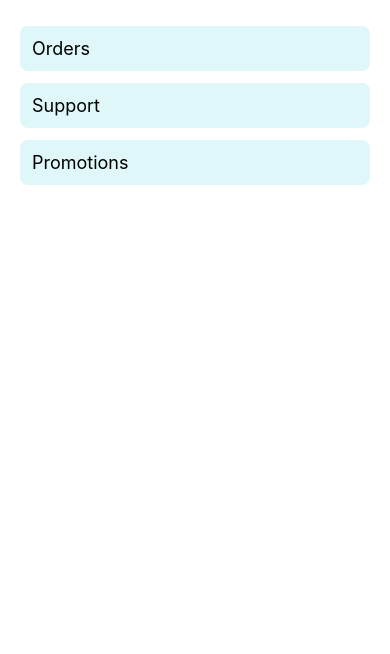
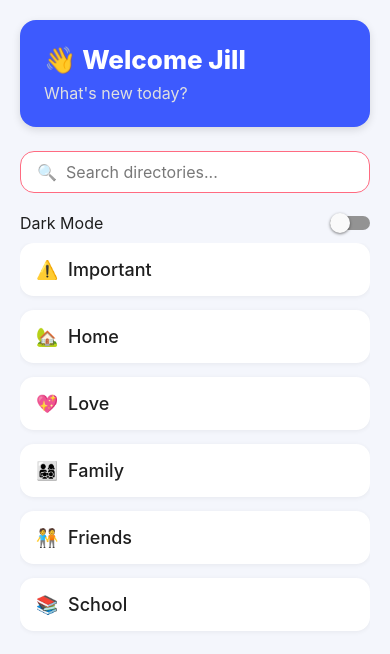
Before and after one commit to AyushiPatel266/MessagesApp, a React Native app: screen / in a window 390 px wide. Shown: the top 654 px of the page. Built offline with nearby package versions, Linux system fonts and the light colour scheme.

Commit message:
Add new and modified files

```diff
--- a/App.tsx
+++ b/App.tsx
@@ -1,3 +1,4 @@
-// At root (not in src/), replace the default App.tsx with:
+// App.tsx (Root)
+import React from 'react';
 import App from './src/App';
 export default App;
--- a/src/components/DirectoryList.tsx
+++ b/src/components/DirectoryList.tsx
@@ -1,39 +1,118 @@
-import React from 'react';
+import React, { useState } from 'react';
 import {
   FlatList,
   Text,
   TouchableOpacity,
   View,
   StyleSheet,
+  TextInput,
+  Platform,
 } from 'react-native';
-import { directories, Directory } from '../data/data';
+import { directories as allDirectories, Directory } from '../data/data';
+import { useTheme } from '../context/ThemeContext';
+import ThemeToggle from './ThemeToggle';
 
-interface DirectoryListProps {
+interface Props {
   onSelect: (directory: Directory) => void;
 }
 
-const DirectoryList: React.FC<DirectoryListProps> = ({ onSelect }) => (
-  <View style={styles.container}>
+const DirectoryList: React.FC<Props> = ({ onSelect }) => {
+  const { colors } = useTheme();
+  const [search, setSearch] = useState('');
+  const directories = allDirectories.filter((dir) =>
+    dir.name.toLowerCase().includes(search.toLowerCase())
+  );
+
+  return (
+    <View style={[styles.container, { backgroundColor: colors.background }]}>
+      {/* Welcome Header */}
+      <View style={[styles.headerCard, { backgroundColor: colors.primary }]}>
+        <Text style={styles.welcome}>👋 Welcome Jill</Text>
+        <Text style={styles.subtitle}>What's new today?</Text>
+      </View>
+
+      {/* Search Bar */}
+      <TextInput
+        style={[
+          styles.searchBar,
+          {
+            backgroundColor: colors.card,
+            color: colors.text,
+            borderColor: colors.accent,
+          },
+        ]}
+        placeholder="🔍  Search directories..."
+        placeholderTextColor={colors.text + '99'}
+        value={search}
+        onChangeText={setSearch}
+      />
+
+      {/* Theme Toggle */}
+      <ThemeToggle />
+
+      {/* Directory List */}
       <FlatList
         data={directories}
         keyExtractor={(item) => item.name}
         renderItem={({ item }) => (
-        <TouchableOpacity onPress={() => onSelect(item)}>
-          <Text style={styles.item}>{item.name}</Text>
+          <TouchableOpacity
+            style={[styles.card, { backgroundColor: colors.card }]}
+            onPress={() => onSelect(item)}
+          >
+            <Text style={[styles.cardText, { color: colors.text }]}>
+              {item.icon}  {item.name}
+            </Text>
           </TouchableOpacity>
         )}
+        contentContainerStyle={{ paddingBottom: 20 }}
       />
     </View>
   );
+};
 
 const styles = StyleSheet.create({
   container: { flex: 1, padding: 20 },
-  item: {
+  headerCard: {
+    borderRadius: 16,
+    padding: 24,
+    marginBottom: 24,
+    shadowColor: '#000',
+    shadowOpacity: 0.12,
+    shadowOffset: { width: 0, height: 3 },
+    shadowRadius: 8,
+    elevation: 4,
+  },
+  welcome: {
+    fontSize: 26,
+    fontWeight: '800',
+    color: '#ffffff',
+  },
+  subtitle: {
+    fontSize: 16,
+    color: '#e0e0e0',
+    marginTop: 8,
+  },
+  searchBar: {
+    paddingVertical: Platform.OS === 'ios' ? 14 : 10,
+    paddingHorizontal: 16,
+    borderRadius: 14,
+    borderWidth: 1.6,
+    marginBottom: 20,
+    fontSize: 16,
+  },
+  card: {
+    padding: 16,
+    borderRadius: 14,
+    marginBottom: 14,
+    shadowColor: '#000',
+    shadowOpacity: 0.06,
+    shadowOffset: { width: 0, height: 1 },
+    shadowRadius: 5,
+    elevation: 2,
+  },
+  cardText: {
     fontSize: 18,
-    padding: 12,
-    backgroundColor: '#e0f7fa',
-    marginVertical: 6,
-    borderRadius: 8,
+    fontWeight: '500',
   },
 });
 
--- a/src/components/MessageScreen.tsx
+++ b/src/components/MessageScreen.tsx
@@ -1,50 +1,150 @@
-import React from 'react';
+import React, { useState } from 'react';
 import {
+  View,
+  Text,
   FlatList,
-  Text,
   TouchableOpacity,
-  View,
   StyleSheet,
+  TextInput,
+  KeyboardAvoidingView,
+  Platform,
+  Alert,
 } from 'react-native';
 import { Directory } from '../data/data';
+import { useTheme } from '../context/ThemeContext';
 
-interface MessageScreenProps {
+interface Props {
   directory: Directory;
   onBack: () => void;
 }
 
-const MessageScreen: React.FC<MessageScreenProps> = ({ directory, onBack }) => (
-  <View style={styles.container}>
-    <TouchableOpacity onPress={onBack}>
-      <Text style={styles.back}>← Back</Text>
-    </TouchableOpacity>
-    <Text style={styles.header}>{directory.name} Messages</Text>
-    <FlatList
-      data={directory.messages}
-      keyExtractor={(item, index) => `${directory.name}-${index}`}
-      renderItem={({ item }) => <Text style={styles.message}>{item}</Text>}
-    />
-  </View>
-);
+const MessageScreen: React.FC<Props> = ({ directory, onBack }) => {
+  const { colors } = useTheme();
+  const [messages, setMessages] = useState(directory.messages);
+  const [newMessage, setNewMessage] = useState('');
+
+  const addMessage = () => {
+    if (newMessage.trim()) {
+      setMessages([...messages, newMessage]);
+      setNewMessage('');
+    }
+  };
+
+  const removeMessage = (index: number) => {
+    Alert.alert('Delete Message', 'Are you sure you want to delete this message?', [
+      { text: 'Cancel', style: 'cancel' },
+      {
+        text: 'Delete',
+        style: 'destructive',
+        onPress: () => {
+          const updated = [...messages];
+          updated.splice(index, 1);
+          setMessages(updated);
+        }
+      }
+    ]);
+  };
+
+  return (
+    <KeyboardAvoidingView
+      style={[styles.container, { backgroundColor: colors.background }]}
+      behavior={Platform.OS === 'ios' ? 'padding' : undefined}
+    >
+      <TouchableOpacity style={[styles.backButton, { backgroundColor: colors.primary }]} onPress={onBack}>
+        <Text style={styles.backIcon}>←</Text>
+      </TouchableOpacity>
+
+      <Text style={[styles.header, { color: colors.text }]}>{directory.icon} {directory.name}</Text>
+
+      <FlatList
+        data={messages}
+        keyExtractor={(_, index) => `${directory.name}-${index}`}
+        renderItem={({ item, index }) => (
+          <TouchableOpacity
+            onLongPress={() => removeMessage(index)}
+            style={[styles.messageCard, { backgroundColor: colors.messageBg }]}
+          >
+            <Text style={[styles.messageText, { color: colors.text }]}>{item}</Text>
+            <Text style={[styles.hintText, { color: colors.text + '88' }]}>Long press to delete</Text>
+          </TouchableOpacity>
+        )}
+      />
+
+      <View style={styles.inputContainer}>
+        <TextInput
+          style={[styles.input, { backgroundColor: colors.card, color: colors.text }]}
+          value={newMessage}
+          onChangeText={setNewMessage}
+          placeholder="Add a message..."
+          placeholderTextColor={colors.text + '99'}
+        />
+        <TouchableOpacity onPress={addMessage}>
+          <Text style={[styles.send, { color: colors.accent }]}>Send</Text>
+        </TouchableOpacity>
+      </View>
+    </KeyboardAvoidingView>
+  );
+};
 
 const styles = StyleSheet.create({
   container: { flex: 1, padding: 20 },
-  back: {
-    fontSize: 16,
-    color: 'blue',
-    marginBottom: 10,
+  backButton: {
+    width: 40,
+    height: 40,
+    borderRadius: 20,
+    justifyContent: 'center',
+    alignItems: 'center',
+    marginBottom: 16,
+    shadowColor: '#000',
+    shadowOpacity: 0.2,
+    shadowOffset: { width: 0, height: 2 },
+    shadowRadius: 6,
+    elevation: 4,
+  },
+  backIcon: {
+    fontSize: 20,
+    color: '#fff',
+    fontWeight: 'bold',
   },
   header: {
-    fontSize: 22,
+    fontSize: 24,
+    fontWeight: '700',
+    marginBottom: 20,
+  },
+  messageCard: {
+    padding: 16,
+    borderRadius: 12,
+    marginBottom: 10,
+    shadowColor: '#000',
+    shadowOpacity: 0.08,
+    shadowOffset: { width: 0, height: 1 },
+    shadowRadius: 3,
+    elevation: 2,
+  },
+  messageText: {
+    fontSize: 16,
+    fontWeight: '500',
+  },
+  hintText: {
+    fontSize: 12,
+    marginTop: 4,
+    fontStyle: 'italic',
+  },
+  inputContainer: {
+    flexDirection: 'row',
+    alignItems: 'center',
+    marginTop: 10,
+  },
+  input: {
+    flex: 1,
+    padding: 12,
+    borderRadius: 10,
+    fontSize: 16,
+    marginRight: 10,
+  },
+  send: {
+    fontSize: 16,
     fontWeight: 'bold',
-    marginBottom: 15,
-  },
-  message: {
-    fontSize: 16,
-    padding: 12,
-    backgroundColor: '#fff3e0',
-    marginVertical: 5,
-    borderRadius: 6,
   },
 });
 
--- /dev/null
+++ b/src/components/ThemeToggle.tsx
@@ -0,0 +1,28 @@
+import React from 'react';
+import { Switch, View, Text, StyleSheet } from 'react-native';
+import { useTheme } from '../context/ThemeContext';
+
+const ThemeToggle = () => {
+  const { isDark, toggleTheme, colors } = useTheme();
+
+  return (
+    <View style={styles.container}>
+      <Text style={[styles.label, { color: colors.text }]}>Dark Mode</Text>
+      <Switch value={isDark} onValueChange={toggleTheme} />
+    </View>
+  );
+};
+
+const styles = StyleSheet.create({
+  container: {
+    flexDirection: 'row',
+    alignItems: 'center',
+    justifyContent: 'space-between',
+    paddingBottom: 10,
+  },
+  label: {
+    fontSize: 16,
+  },
+});
+
+export default ThemeToggle;
--- /dev/null
+++ b/src/context/ThemeContext.tsx
@@ -0,0 +1,24 @@
+import React, { createContext, useContext, useState } from 'react';
+import { lightColors, darkColors, ThemeColors } from '../styles/theme';
+
+interface ThemeContextProps {
+  colors: ThemeColors;
+  isDark: boolean;
+  toggleTheme: () => void;
+}
+
+const ThemeContext = createContext<ThemeContextProps>({} as ThemeContextProps);
+
+export const ThemeProvider: React.FC<{ children: React.ReactNode }> = ({ children }) => {
+  const [isDark, setIsDark] = useState(false);
+  const toggleTheme = () => setIsDark(!isDark);
+  const colors = isDark ? darkColors : lightColors;
+
+  return (
+    <ThemeContext.Provider value={{ colors, isDark, toggleTheme }}>
+      {children}
+    </ThemeContext.Provider>
+  );
+};
+
+export const useTheme = () => useContext(ThemeContext);
--- a/src/data/data.ts
+++ b/src/data/data.ts
@@ -1,19 +1,68 @@
 export interface Directory {
   name: string;
+  icon: string;
+  messages: string[];
+}
+
+export interface Directory {
+  name: string;
+  icon: string;
   messages: string[];
 }
 
 export const directories: Directory[] = [
   {
-    name: "Orders",
-    messages: ["Order #123 shipped", "Order #124 delivered"],
+    name: "Important",
+    icon: "⚠️",
+    messages: [
+      "Set documents for visa appointment.",
+      "Doctor's appointment at 5 PM",
+      "Pay electricity bill today"
+    ]
   },
   {
-    name: "Support",
-    messages: ["Chat opened", "Issue resolved"],
+    name: "Home",
+    icon: "🏡",
+    messages: [
+      "Welcome back! Stay positive and productive!",
+      "Today is a great day to achieve something new.",
+      "You're doing amazing. Keep going!"
+    ]
   },
   {
-    name: "Promotions",
-    messages: ["Flash sale today!", "BOGO deal ends soon"],
+    name: "Love",
+    icon: "💖",
+    messages: [
+      "You are deeply loved ❤️",
+      "Sending virtual hugs!",
+      "Don't forget to smile today!"
+    ]
   },
+  {
+    name: "Family",
+    icon: "👨‍👩‍👧‍👦",
+    messages: [
+      "Family is everything.",
+      "Call your parents today.",
+      "Family dinner plan?"
+    ]
+  },
+  {
+    name: "Friends",
+    icon: "🧑‍🤝‍🧑",
+    messages: [
+      "Share a joke to your bestie.",
+      "Movie night this weekend?",
+      "Catch up with friends!"
+    ]
+  },
+  {
+    name: "School",
+    icon: "📚",
+    messages: [
+      "Stay focused on your studies.",
+      "Submit your assignments on time.",
+      "Group study session this week?"
+    ]
+  }
 ];
--- /dev/null
+++ b/src/styles/theme.ts
@@ -0,0 +1,19 @@
+export const lightColors = {
+  background: "#F4F6FC",       // soft, clean background
+  card: "#FFFFFF",             // card surface
+  primary: "#3D5AFE",          // indigo blue
+  accent: "#FF6B81",           // coral pink
+  text: "#1E1E1E",             // strong body text
+  messageBg: "#E8F0FE",        // soft blue for messages
+};
+
+export const darkColors = {
+  background: "#121212",
+  card: "#1E1E1E",
+  primary: "#3D5AFE",
+  accent: "#FF6B81",
+  text: "#EEEEEE",
+  messageBg: "#2F3136",
+};
+
+export type ThemeColors = typeof lightColors;
```
Also changed, not shown: src/App.tsx (+6 -5 lines), src/components/Header.tsx (added, +25 -0 lines), 1 other file (tests, documents, lock files or other folders). Lines whose indentation alone changed are shown as unchanged.
